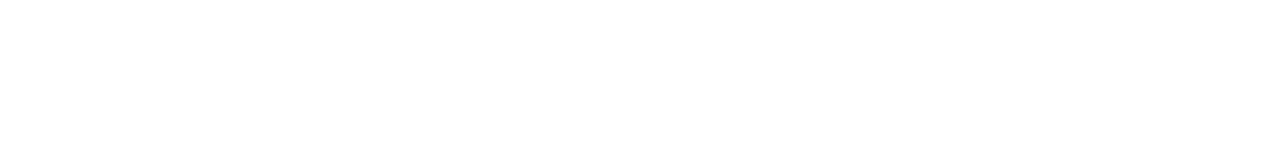
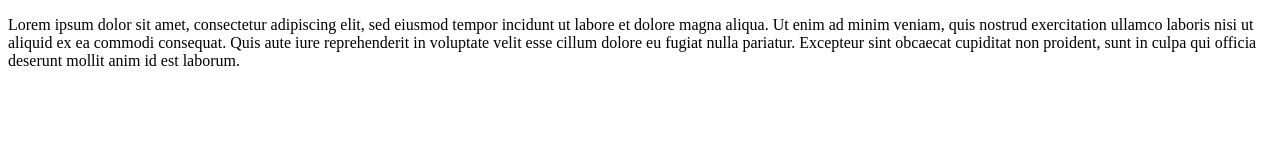
Before and after one commit to maximho/primerRepo, a plain HTML site: page index.html in a window 1280 px wide. Drawn offline with Linux system fonts and the light colour scheme.

Commit message:
Lorem ipsum dolor sit amet.

```diff
--- a/index.html
+++ b/index.html
@@ -4,6 +4,6 @@
 	<title></title>
 </head>
 <body>
-
+<p>Lorem ipsum dolor sit amet, consectetur adipiscing elit, sed eiusmod tempor incidunt ut labore et dolore magna aliqua. Ut enim ad minim veniam, quis nostrud exercitation ullamco laboris nisi ut aliquid ex ea commodi consequat. Quis aute iure reprehenderit in voluptate velit esse cillum dolore eu fugiat nulla pariatur. Excepteur sint obcaecat cupiditat non proident, sunt in culpa qui officia deserunt mollit anim id est laborum.</p>
 </body>
 </html>
```
